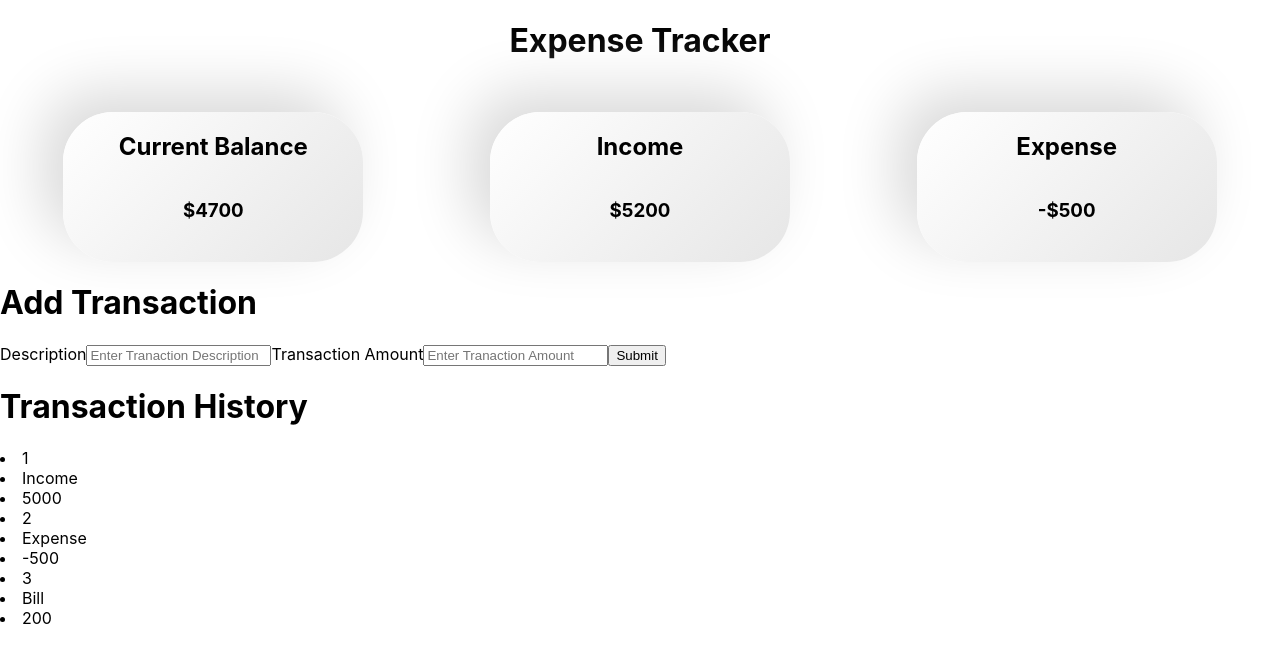
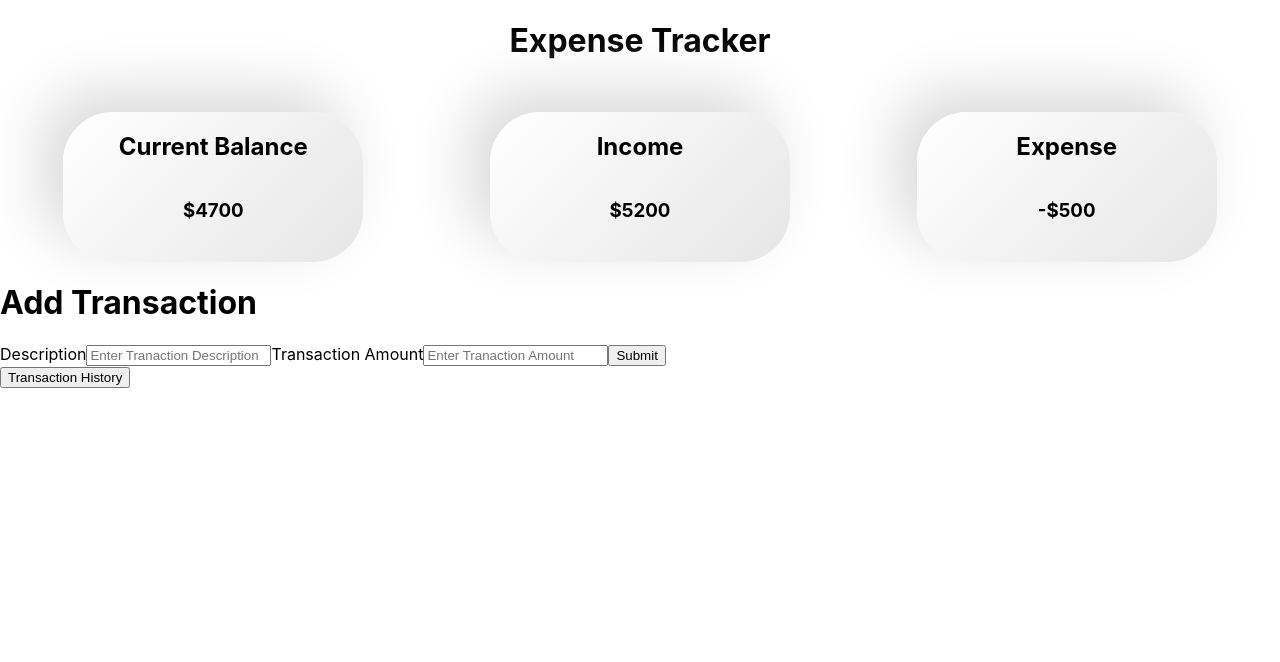
Before and after one commit to EhsanShakil/Expense-Tracker-Using-TypeScript, a React (Create React App) app: page /transaction-history in a window 1280 px wide. Shown: the top 662 px of the page. Built offline with nearby package versions, Linux system fonts and the light colour scheme.

Commit message:
Updating

```diff
--- a/src/App.tsx
+++ b/src/App.tsx
@@ -2,10 +2,11 @@ import React from "react";
 import "./App.css";
 import { GlobalProvider } from "./GlobalState/Gloabal_State";
 import AddTransaction from "./Components/Add_Transaction";
-import TransactionHistory from "./Components/Transaction_History";
+// import TransactionHistory from "./Components/Transaction_History";
 import Balance from "./Components/Balance";
 import Income from "./Components/Income";
 import Expense from "./Components/Expense";
+import Button from "./Components/Button";
 
 function App() {
   return (
@@ -17,7 +18,7 @@ function App() {
         <Expense />
       </div>
       <AddTransaction />
-      <TransactionHistory />
+      <Button />
     </GlobalProvider>
   );
 }
--- /dev/null
+++ b/src/Components/Button.tsx
@@ -0,0 +1,15 @@
+import React from "react";
+import { useHistory } from "react-router-dom";
+
+const Button = () => {
+  const history = useHistory();
+  const handleClick = () => {
+    return history.push("/transaction-history");
+  };
+  return (
+    <div>
+      <button onClick={handleClick}>Transaction History</button>
+    </div>
+  );
+};
+export default Button;
```
Also changed, not shown: src/Components/Linking.tsx (added, +15 -0 lines).
